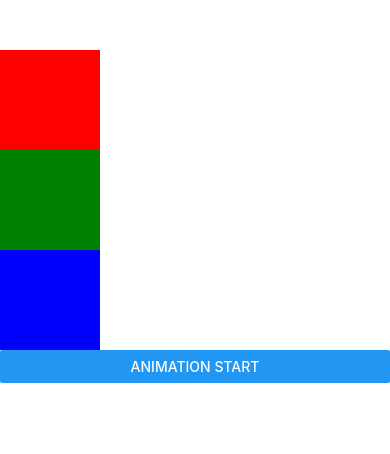
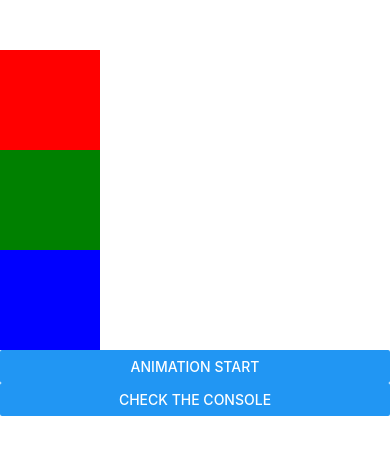
Before and after one commit to ddai-min/RN_Practice_Basic, a React Native app in the folder RN_Animation/: screen / in a window 390 px wide. Shown: the top 454 px of the page. Built offline with nearby package versions, Linux system fonts and the light colour scheme.

Commit message:
add : RN_debugger

```diff
--- a/RN_Animation/src/Animation02.js
+++ b/RN_Animation/src/Animation02.js
@@ -51,6 +51,11 @@ class AnimTwo extends Component {
         </Animated.View>
 
         <Button title="Animation Start" onPress={this.runAnimation} />
+
+        <Button
+          title="Check the console"
+          onPress={() => console.log('Button Touched!')}
+        />
       </View>
     )
   }
```
